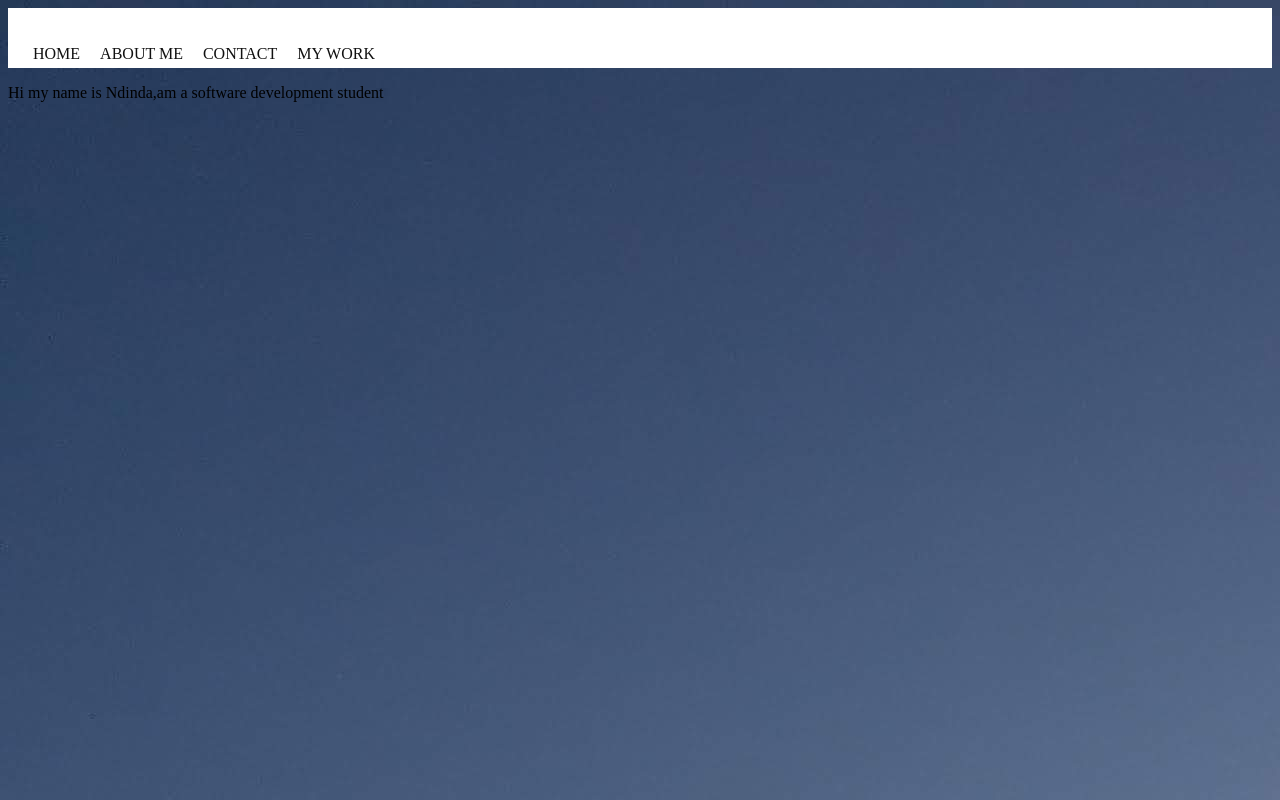
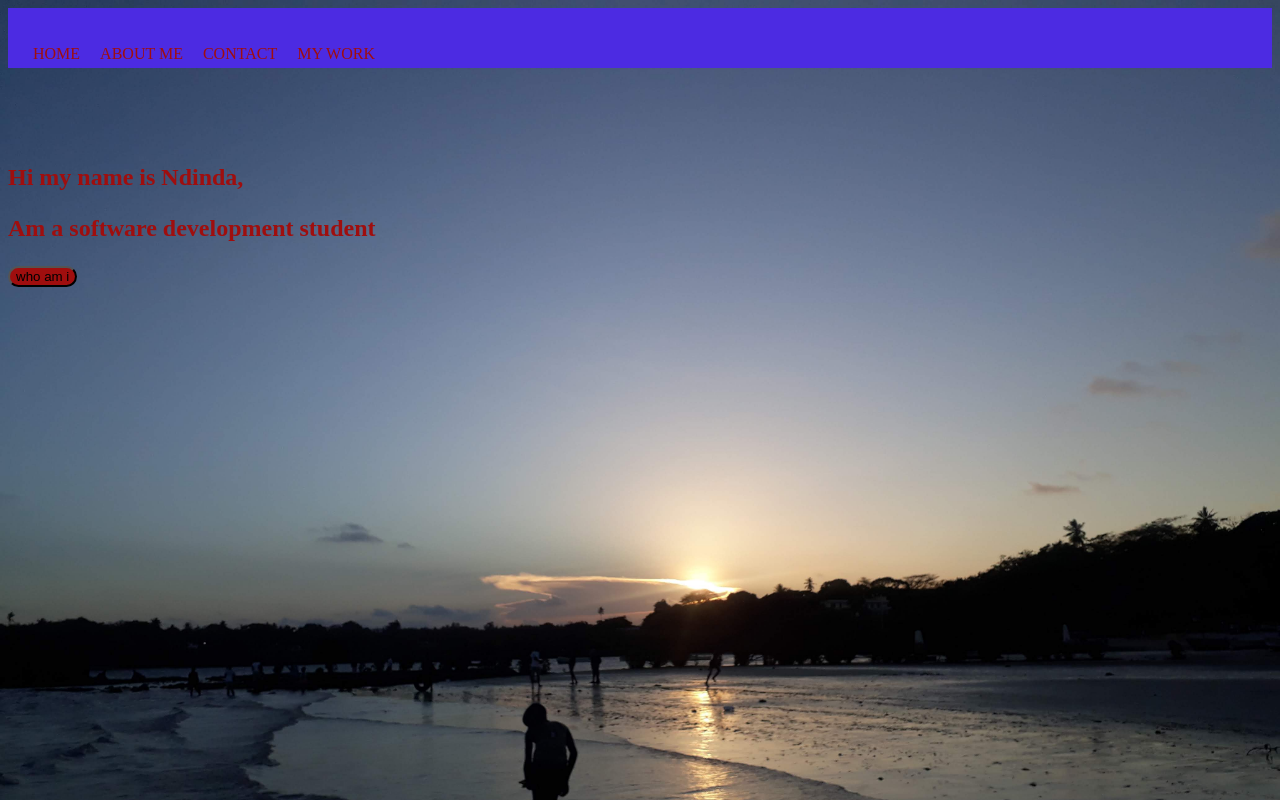
Before and after one commit to rndinda/Swahilipot-Hub-Developers, a plain HTML site: page navigation bar/nav.html in a window 1280 px wide. Drawn offline with Linux system fonts and the light colour scheme.

Commit message:
navigation bar

```diff
--- a/navigation bar/nav.css
+++ b/navigation bar/nav.css
@@ -1,11 +1,13 @@
 
 
-
-
+body{
+    background-image: url(image/sunsetatthebeach.jpg);
+    background-size: cover;
+}
 .main_nav{
     width: 100%;
     height: 60px;
-    background-color: #fff;
+    background-color: rgb(76, 43, 226);
     display: flex;
     flex-wrap: wrap;
     z-index: 100;
@@ -29,6 +31,17 @@
     padding: 0 10px;
     text-transform: uppercase;
     text-decoration: none;
-    color: #111;
+    color: rgb(159, 14, 14);
 
 }
+
+
+.first{
+    color: rgb(159, 14, 14);
+    font-weight: bold;
+    font-size: 1.5em;
+}
+button{
+    border-radius: 10em;
+    background-color: rgb(159, 14, 14);
+}
--- a/navigation bar/nav.html
+++ b/navigation bar/nav.html
@@ -7,7 +7,7 @@
     <title>Navigation Bar</title>
     <link rel="stylesheet" href="nav.css">
 </head>
-<body style="background-image: url(image/sunsetatthebeach.jpg)";>
+<body >
 
     <nav class="main_nav">
         <ul>
@@ -17,8 +17,13 @@
             <li><a href="#">My work</a></li>
         </ul>
     </nav>
+    <br><br><br><br>
 
-    <p>Hi my name is Ndinda,am a software development student</p>
+    <p class="first">Hi my name is Ndinda,</p>
+    <p class="first">Am a software development student</p>
 
+
+
+    <button>who am i</button>
 </body>
 </html>
```
